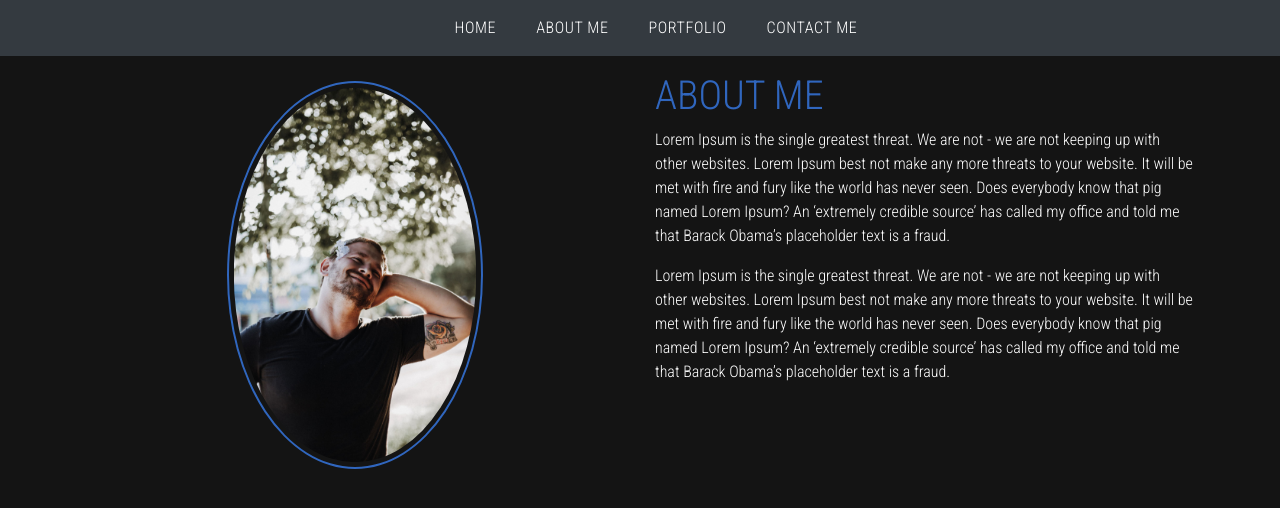
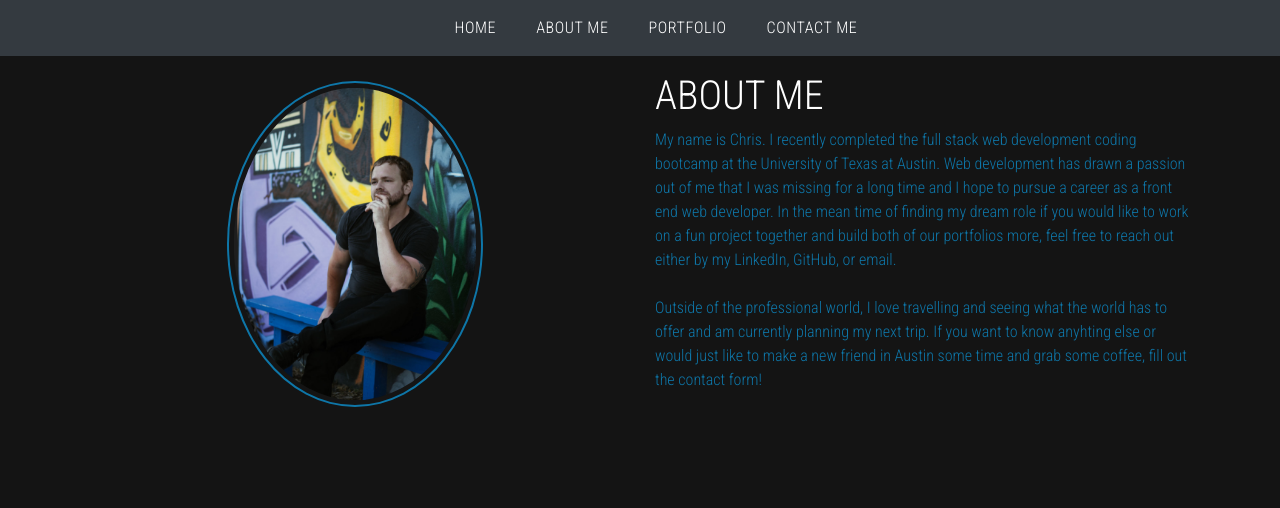
Before and after one commit to chris6661/chrutkay-portfolio, a React (Create React App) app: page /about in a window 1280 px wide. Shown: the top 508 px of the page. Built offline with nearby package versions, Linux system fonts and the light colour scheme.

Commit message:
replaced all placeholder info, finishing resume

```diff
--- a/src/App.css
+++ b/src/App.css
@@ -91,6 +91,7 @@ nav ul li {
   color:var(--primary-white);
   font-weight: bold;
   text-transform: uppercase;
+  font-size: 2.188rem;
 }
 
 /****TYPED TEXT****/
@@ -143,7 +144,7 @@ nav ul li {
 
 .aboutme {
   background: var(--primary-black);
-  color: white;
+  color: var(--primary-dark-blue); ;
   height: 100vh !important;
   padding: 0 0 40rem 0;
 
@@ -159,12 +160,12 @@ nav ul li {
   width: 16rem;
   border-radius: 50%;
   padding: .3rem;
-  border: 2px solid var(--primary-blue);
+  border: 2px solid var(--primary-dark-blue);
   margin: 33px 0 0 0;
 }
 
 .about-heading {
-  color: var(--primary-blue);
+  color: var(--primary-white);
   text-transform: uppercase;
 }
 
@@ -293,9 +294,9 @@ nav ul li {
 /***PORTFOLIO***/
 .portfolio {
   height: 100%;
-    background: var(--primary-black);
-  padding: 0 0 55rem 0;
-  color: var(--primary-dark-blue);
+  background: var(--primary-black);
+  padding: 0 0 5rem 0;
+  color: var(--primary-white);
 }
 
 
@@ -317,6 +318,7 @@ nav ul li {
   width: 15rem;
   border: 1.5px solid var(--primary-dark-blue);
   padding:  0.5rem;
+  height: 8rem;
 }
 
 .portfolio-image-box {
@@ -346,7 +348,7 @@ nav ul li {
   opacity: 0;
   margin-left: -8rem;
   margin-top: 3.6rem;
-  color: var(--primary-green);
+  color: var(--primary-blue);
   font-size: 1.5rem;
 }
 
--- a/src/components/AboutMe.js
+++ b/src/components/AboutMe.js
@@ -14,10 +14,11 @@ const AboutMe = () => {
                 <br/>
                 <h1 className = 'about-heading'>About Me</h1>
                 <p>
-                Lorem Ipsum is the single greatest threat. We are not - we are not keeping up with other websites. Lorem Ipsum best not make any more threats to your website. It will be met with fire and fury like the world has never seen. Does everybody know that pig named Lorem Ipsum? An ‘extremely credible source’ has called my office and told me that Barack Obama’s placeholder text is a fraud. </p>
+                    My name is Chris. I recently completed the full stack web development coding bootcamp at the University of Texas at Austin. Web development has drawn a passion out of me that I was missing for a long time and I hope to pursue a career as a front end web developer. In the mean time of finding my dream role if you would like to work on a fun project together and build both of our portfolios more, feel free to reach out either by my LinkedIn, GitHub, or email.
+                    <br/><br/>
+                    Outside of the professional world, I love travelling and seeing what the world has to offer and am currently planning my next trip. If you want to know anyhting else or would just like to make a new friend in Austin some time and grab some coffee, fill out the contact form!
+                </p>
 
-                <p>Lorem Ipsum is the single greatest threat. We are not - we are not keeping up with other websites. Lorem Ipsum best not make any more threats to your website. It will be met with fire and fury like the world has never seen. Does everybody know that pig named Lorem Ipsum? An ‘extremely credible source’ has called my office and told me that Barack Obama’s placeholder text is a fraud.
-                </p>
                 </div>
             </div>
 
--- a/src/components/Home.js
+++ b/src/components/Home.js
@@ -4,10 +4,10 @@ const Home = () => {
     return (
         <div id = 'home' className = "header-wrapper">
             <div className = "main-info">
-                <h1>Hi! I'm Chris.</h1>
+                <h1>Hello! My name is Chris.</h1>
                 <Type
                 className="typed-text"
-                strings={["Full Stack Web Developer"]}
+                strings={["Full Stack Web Developer", "Let's build something together!"]}
                 typeSpeed={40}
                 backSpeed={60}
                 loop
--- a/src/components/Portfolio.js
+++ b/src/components/Portfolio.js
@@ -153,12 +153,9 @@ const Portfolio = () => {
                         <div className="overflow"></div>
                         <FontAwesomeIcon className="portfolio-icon" icon={faSearchPlus} />
                     </div>
- <PopupboxContainer />
+                        <PopupboxContainer />
                 </div>
             </div>
-
-
-
 
              </div>
 
```
Also changed, not shown: src/images/portpholder1.png.
